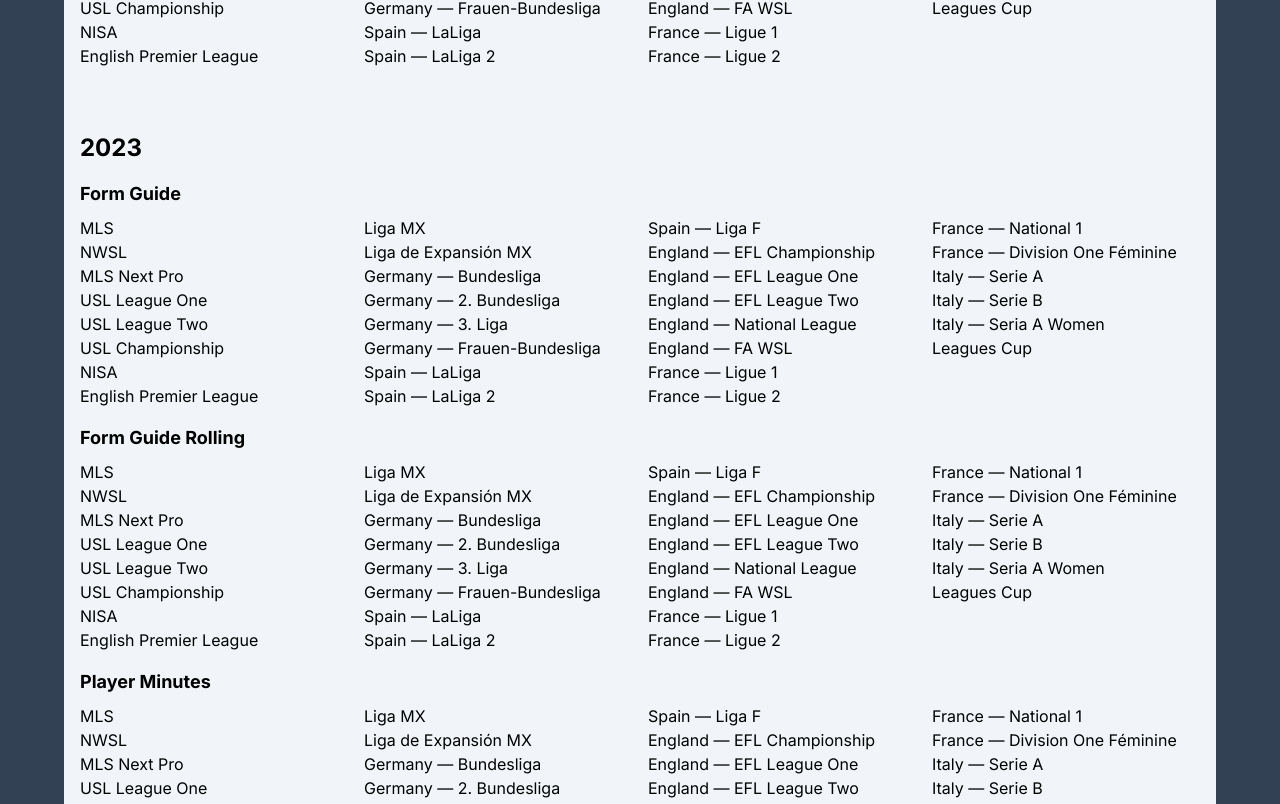
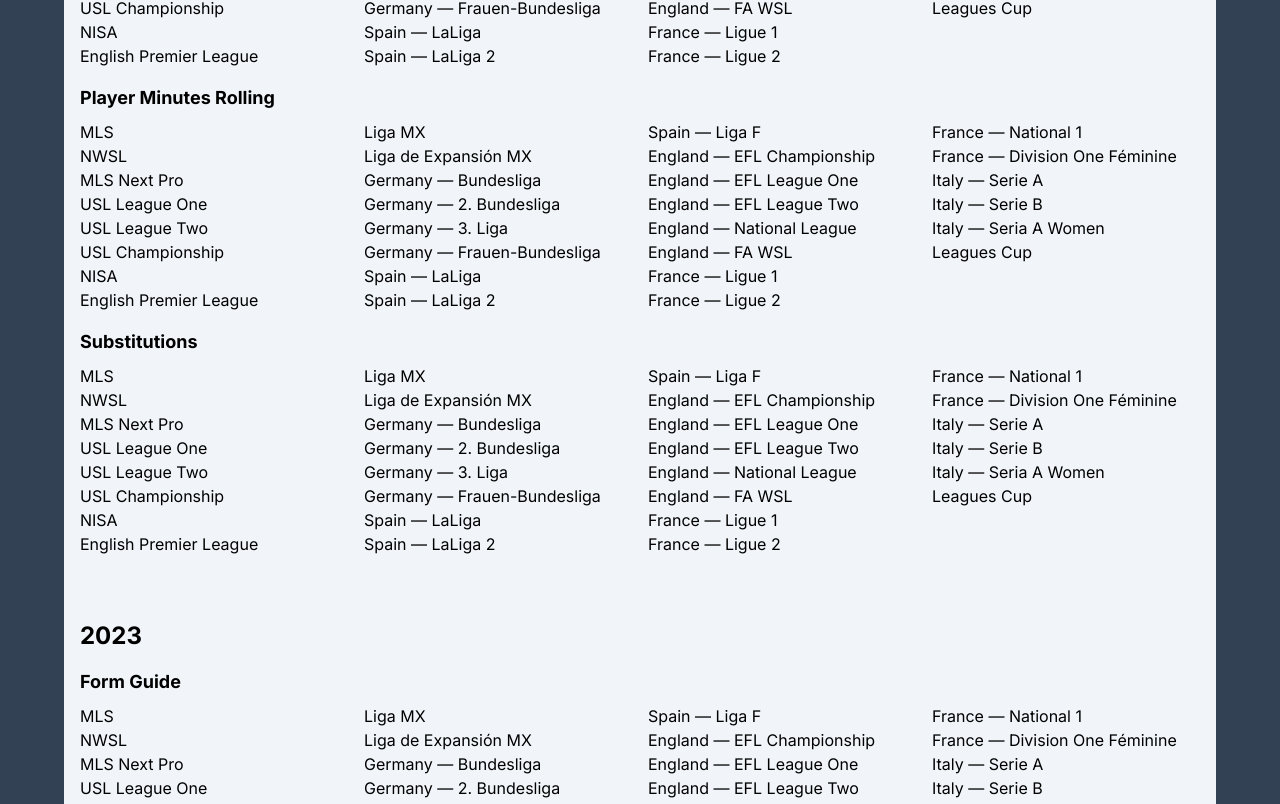
Before and after one commit to mattmontgomery/formguide-next, a Next.js app: page / in a window 1280 px wide. Shown: the part 2076-2880 px from the top of the page. Built offline with nearby package versions, Linux system fonts and the light colour scheme.

Commit message:
feat: implement substitutions page and improve chart data processing

```diff
--- a/app/[league]/[season]/form-rolling/Chart.tsx
+++ b/app/[league]/[season]/form-rolling/Chart.tsx
@@ -15,10 +15,13 @@
   const [periodLength, setPeriodLength] = useState<number>(5);
   const rollingPointsByTeam = useMemo(
     () =>
-      Object.keys(fixturesByTeam).reduce((acc, team) => {
+      Object.keys(fixturesByTeam).reduce(
+        (acc, team) => {
           const fixtures = fixturesByTeam[team];
           const pointsPerMatch = fixtures
-          .filter((fixture) => fixture.fixture.status.long === "Match Finished")
+            .filter(
+              (fixture) => fixture.fixture.status.long === "Match Finished",
+            )
             .map((fixture) => {
               const teamIsHomeTeam = fixture.teams.home.name === team;
               const homeTeamResult = fixture.teams[
@@ -28,7 +31,11 @@
                 : fixture.teams[teamIsHomeTeam ? "away" : "home"].winner
                   ? "L"
                   : "D";
-            return homeTeamResult === "W" ? 3 : homeTeamResult === "D" ? 1 : 0;
+              return homeTeamResult === "W"
+                ? 3
+                : homeTeamResult === "D"
+                  ? 1
+                  : 0;
             });
 
           const rollingPoints = [];
@@ -39,9 +46,13 @@
             rollingPoints.push(periodMatchPoints);
           }
 
-        return { ...acc, [team]: rollingPoints };
-      }, {} as Record<string, number[]>),
-    [fixturesByTeam, periodLength]
+          acc[team] = rollingPoints;
+
+          return acc;
+        },
+        {} as Record<string, number[]>,
+      ),
+    [fixturesByTeam, periodLength],
   );
   return (
     <div className="grid grid-flow-row gap-y-4">
--- a/app/[league]/[season]/player-minutes-rolling/[team]/Chart.tsx
+++ b/app/[league]/[season]/player-minutes-rolling/[team]/Chart.tsx
@@ -32,15 +32,22 @@
       },
       {
         players: {} as Record<string, string>,
-      }
+      },
     );
   }, [lineupsByFixture]);
   const emptyFixtures = fixtures
     .filter((fixture) => fixture.fixture.status.long === "Match Finished")
-    .reduce((acc, fixture) => ({ ...acc, [fixture.fixture.id]: null }), {});
+    .reduce(
+      (acc, fixture) => {
+        acc[fixture.fixture.id] = null;
+        return acc;
+      },
+      {} as Record<number, null>,
+    );
   const playerStats = useMemo(
     () =>
-      lineupsByFixture.reduce((acc, { fixture, teamData }) => {
+      lineupsByFixture.reduce(
+        (acc, { fixture, teamData }) => {
           teamData[0].players.forEach((player) => {
             console.log(player.statistics[0]);
             acc.push({
@@ -50,8 +57,10 @@
             });
           });
           return acc;
-      }, [] as { fixture: number; player: number; stat: number }[]),
-    [lineupsByFixture, statistic]
+        },
+        [] as { fixture: number; player: number; stat: number }[],
+      ),
+    [lineupsByFixture, statistic],
   );
 
   const playerStatsByPlayer = playerStats.reduce(
@@ -62,16 +71,18 @@
       acc[player][fixture] = stat;
       return acc;
     },
-    {} as Record<string, Record<string, number>>
+    {} as Record<string, Record<string, number | null>>,
   );
   const playerStatsAsArray = Object.entries(playerStatsByPlayer)
     .map(([player, stats]) => ({
       [player]: Object.values(stats).map((stat) => stat ?? 0),
     }))
-    .reduce((acc, curr) => ({ ...acc, ...curr }), {});
+    .reduce((acc, curr) => {
+      return { ...acc, ...curr };
+    }, {});
   const rollingTotals = useMemo(
     () => getRollingTotal(playerStatsAsArray, Number(periodLength)),
-    [playerStatsAsArray, periodLength]
+    [playerStatsAsArray, periodLength],
   );
   return (
     <div>
@@ -109,7 +120,7 @@
               a[1]
                 .split(" ")
                 .reverse()[0]
-                .localeCompare(b[1].split(" ").reverse()[0])
+                .localeCompare(b[1].split(" ").reverse()[0]),
             )
             .map(([id, player]) => (
               <tr key={id}>
--- a/app/[league]/[season]/player-minutes/[team]/page.tsx
+++ b/app/[league]/[season]/player-minutes/[team]/page.tsx
@@ -19,7 +19,7 @@
 
 async function fetchLineupsByFixture(
   teamId: string,
-  fixtures: Fixture[]
+  fixtures: Fixture[],
 ): Promise<
   {
     fixture: number;
@@ -35,7 +35,7 @@
           fixture: fixture.fixture.id,
         }),
       };
-    })
+    }),
   );
 }
 
@@ -56,18 +56,26 @@
   const lineupsByFixture = await fetchLineupsByFixture_cached(
     props.params.team,
     fixtures.filter(
-      (fixture) => fixture.fixture.status.long === "Match Finished"
-    )
+      (fixture) => fixture.fixture.status.long === "Match Finished",
+    ),
   );
   const emptyFixtures = fixtures
     .filter((fixture) => fixture.fixture.status.long === "Match Finished")
-    .reduce((acc, fixture) => ({ ...acc, [fixture.fixture.id]: null }), {});
+    .reduce(
+      (acc, fixture) => {
+        acc[fixture.fixture.id] = null;
+        return acc;
+      },
+      {} as Record<number, any>,
+    );
 
   const { players, playerStats } = lineupsByFixture.reduce(
     (acc, { fixture, teamData }) => {
       teamData[0].players.forEach((player) => {
         if (!acc.playerStats[player.player.id]) {
-          acc.playerStats[player.player.id] = { ...emptyFixtures };
+          acc.playerStats[player.player.id] = {
+            ...emptyFixtures,
+          };
         }
         if (!acc.players[player.player.id]) {
           acc.players[player.player.id] = player.player.name;
@@ -79,7 +87,7 @@
     {
       players: {} as Record<string, string>,
       playerStats: {} as Record<string, Record<string, PlayerStatistics>>,
-    }
+    },
   );
 
   return (
--- /dev/null
+++ b/app/[league]/[season]/substitutions/page.tsx
@@ -0,0 +1,72 @@
+import { cache } from "react";
+import {
+  convertFixturesToTeamMap,
+  fetchFixturesForLeagueAndSeason,
+} from "@/services/api-football/fixtures";
+import {
+  CACHED_LEAGUES,
+  CACHED_YEARS,
+  LEAGUES,
+} from "@/services/api-football/constants";
+import { EmptyFixtureCell,  GenericFixtureCell } from "@/components/Fixture";
+import { Title } from "@/components/Title";
+
+const cached_fetchFixturesForLeagueAndSeason = cache(
+  fetchFixturesForLeagueAndSeason
+);
+
+export default async function FormPage({
+  params,
+}: {
+  params: { league: string; season: string };
+}) {
+  const fixtures = await cached_fetchFixturesForLeagueAndSeason(
+    params.league as keyof typeof LEAGUES,
+    params.season
+  );
+  fixtures.forEach(f => {
+    if (f.fixture.status?.long === "Match Finished") {
+    console.log(f)
+    }
+  })
+  const fixturesByTeam = convertFixturesToTeamMap(fixtures);
+  return (
+    <div className="grid grid-flow-row gap-y-4">
+      <Title>Form Guide</Title>
+      <table className="table border-collapse gap-y-2 text-sm">
+        <tbody>
+          {Object.keys(fixturesByTeam)
+            .sort()
+            .map((team) => (
+              <tr key={team} className="table-row text-2xs">
+                <td className="table-cell text-right pr-2 align-middle">
+                  {team}
+                </td>
+
+                {fixturesByTeam[team].map((fixture, idx) =>
+                  fixture.fixture.status?.long === "Match Finished" ? (
+                    <GenericFixtureCell
+                      key={idx}
+                      className=""
+                    >{JSON.stringify(fixture)}</GenericFixtureCell>
+                  ) : (
+                    <EmptyFixtureCell key={idx} />
+                  )
+                )}
+              </tr>
+            ))}
+        </tbody>
+      </table>
+    </div>
+  );
+}
+
+export function generateStaticParams() {
+  const years = CACHED_YEARS.map((year) =>
+    CACHED_LEAGUES.map((league) => [year, league])
+  ).flat();
+  return years.map(([season, league]) => ({
+    league,
+    season: String(season),
+  }));
+}
--- a/app/page.tsx
+++ b/app/page.tsx
@@ -3,8 +3,15 @@
   LEAGUE_DISPLAY_NAMES,
   LEAGUES,
 } from "@/services/api-football/constants";
-import Image from "next/image";
 import Link from "next/link";
+
+const PAGES = [
+  ["form", "Form Guide"],
+  ["form-rolling", "Form Guide Rolling"],
+  ["player-minutes", "Player Minutes"],
+  ["player-minutes-rolling", "Player Minutes Rolling"],
+  ["substitutions", "Substitutions"],
+];
 
 export default function Home() {
   return (
@@ -13,12 +20,7 @@
         {CACHED_YEARS.map((year) => (
           <div key={year} className="grid grid-flow-row gap-y-4">
             <h1 className="text-2xl font-bold">{year}</h1>
-            {[
-              ["form", "Form Guide"],
-              ["form-rolling", "Form Guide Rolling"],
-              ["player-minutes", "Player Minutes"],
-              ["player-minutes-rolling", "Player Minutes Rolling"],
-            ].map(([page, title]) => (
+            {PAGES.map(([page, title]) => (
               <div key={page} className="grid grid-flow-row  gap-y-2">
                 <h2 className="text-lg font-bold">{title}</h2>
                 <div className="columns-4">
--- a/package.json
+++ b/package.json
@@ -31,6 +31,7 @@
     "eslint": "^8",
     "eslint-config-next": "14.2.24",
     "postcss": "^8.5.3",
+    "prettier": "^3.5.3",
     "tailwindcss": "^3.4.17",
     "typescript": "^5.8.2"
   },
```
Also changed, not shown: 1 other file (tests, documents, lock files or other folders). Lines whose indentation alone changed are shown as unchanged.
